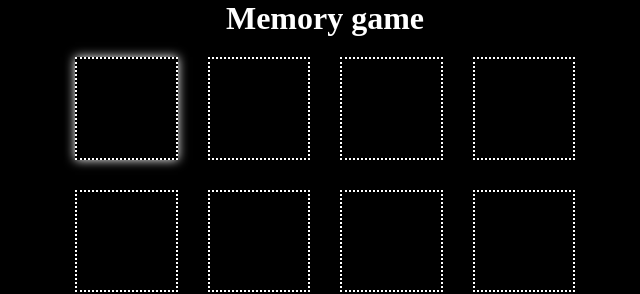
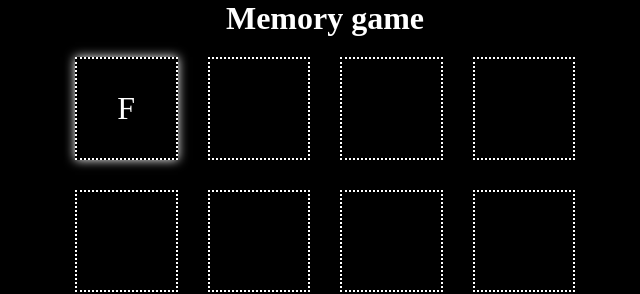
Before and after one commit to GuillaumeMonnard/MEMORY, a website built with Parcel: page src/index.html in a window 1280 px wide. Both pictures are taken after a click on the element 441 px from the left and 108 px from the top of the page. Shown: the top 294 px of the page, 315-955 px from the left. Built offline with nearby package versions, Linux system fonts and the light colour scheme; a web font is replaced by a local one.

Commit message:
correction css data-symbole

```diff
--- a/src/scss/modules/_memory-game.scss
+++ b/src/scss/modules/_memory-game.scss
@@ -13,7 +13,7 @@
   font-size: 2rem;
 
   &:not(.hidden)::after {
-    content: attr(data-emoji);
+    content: attr(data-symbole);
     position: absolute;
     top: 50%;
     left: 50%;
```
